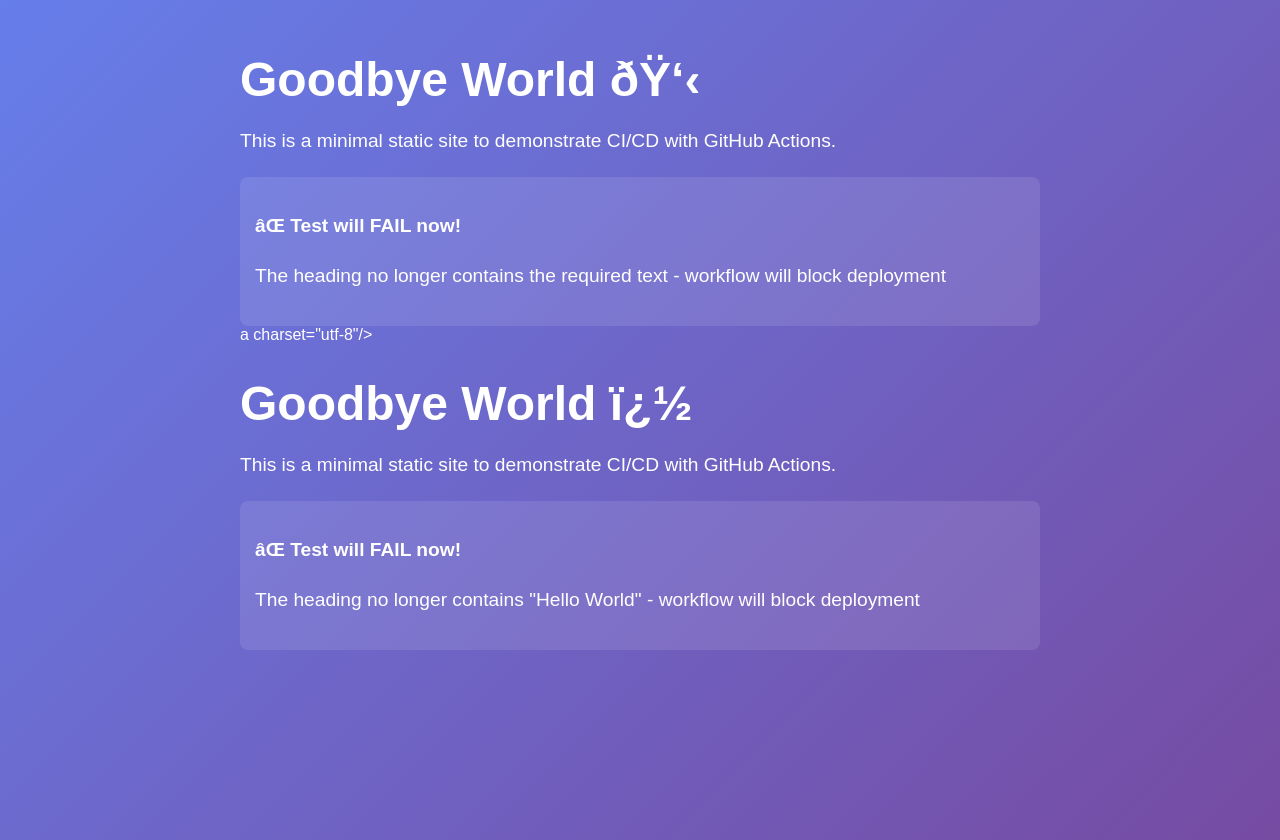
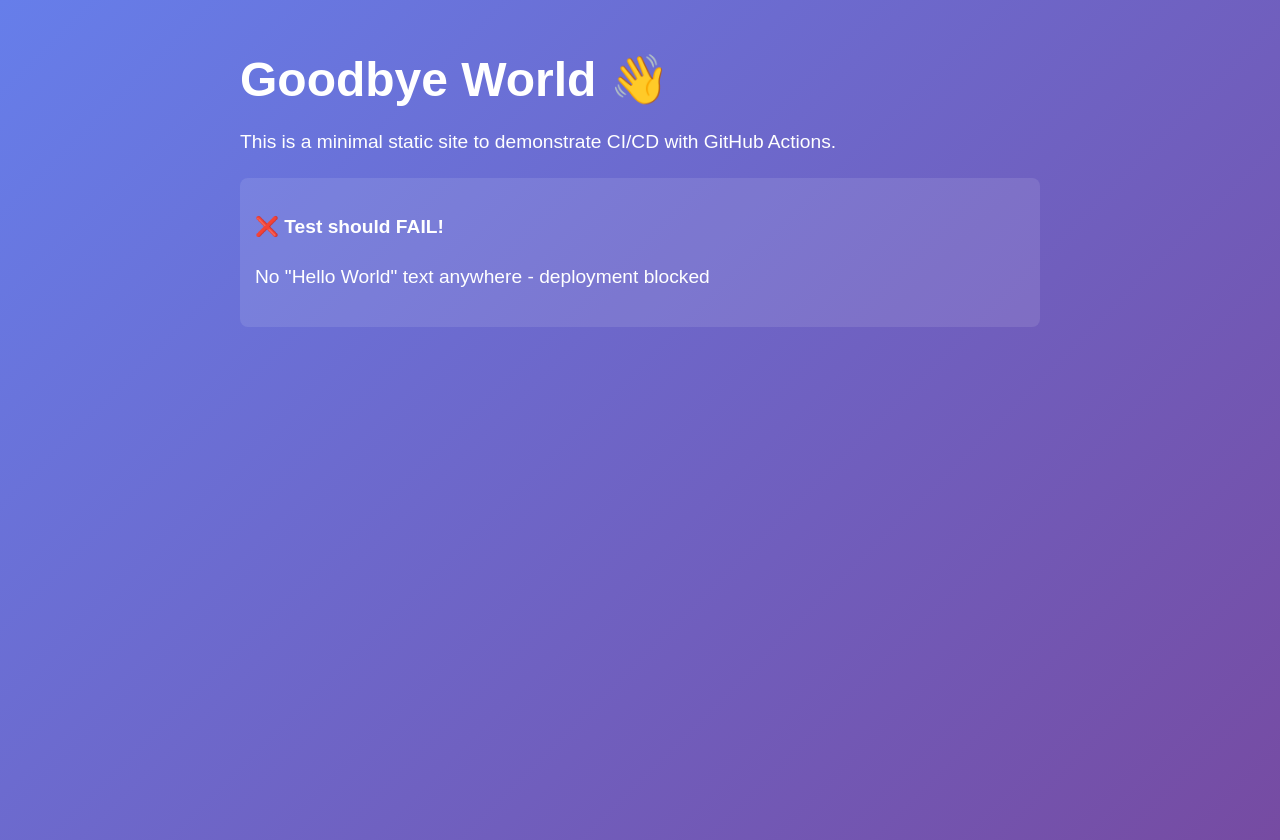
Before and after one commit to ratnakarchakkapalli/simple-web-app, a plain HTML site: page public/index.html in a window 1280 px wide. Drawn offline with Linux system fonts and the light colour scheme.

Commit message:
Fix: clean HTML without Hello World - test should fail

```diff
--- a/public/index.html
+++ b/public/index.html
@@ -1,14 +1,7 @@
 <!doctype html>
 <html>
   <head>
-  <body>
-    <h1>Goodbye World 👋</h1>
-    <p>This is a minimal static site to demonstrate CI/CD with GitHub Actions.</p>
-    <div class="status">
-      <p><strong>❌ Test will FAIL now!</strong></p>
-      <p>The heading no longer contains the required text - workflow will block deployment</p>
-    </div>
-  </body>a charset="utf-8"/>
+    <meta charset="utf-8"/>
     <meta name="viewport" content="width=device-width, initial-scale=1.0"/>
     <title>Simple CI/CD Demo</title>
     <style>
@@ -38,11 +31,11 @@
     </style>
   </head>
   <body>
-    <h1>Goodbye World �</h1>
+    <h1>Goodbye World 👋</h1>
     <p>This is a minimal static site to demonstrate CI/CD with GitHub Actions.</p>
     <div class="status">
-      <p><strong>❌ Test will FAIL now!</strong></p>
-      <p>The heading no longer contains "Hello World" - workflow will block deployment</p>
+      <p><strong>❌ Test should FAIL!</strong></p>
+      <p>No "Hello World" text anywhere - deployment blocked</p>
     </div>
   </body>
 </html>
```
